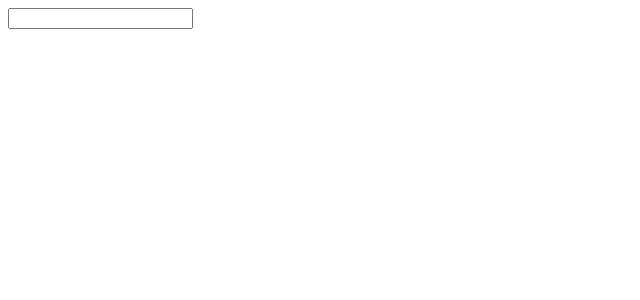
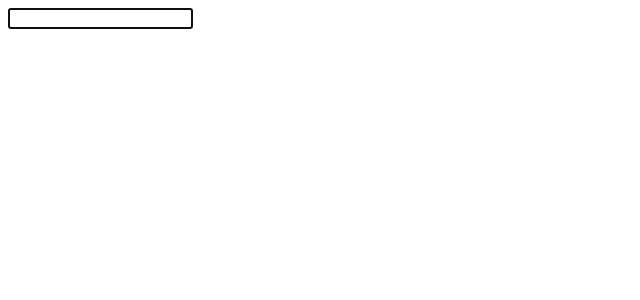
Before and after one commit to anamboijohn/Worddle, a Vue app: page / in a window 1280 px wide. Shown: the top 300 px of the page, without its empty margins (0-640 px from the left). Built offline with nearby package versions, Linux system fonts and the light colour scheme.

Commit message:
Forced input to always be focused

```diff
--- a/src/components/GuessInput.vue
+++ b/src/components/GuessInput.vue
@@ -24,7 +24,7 @@ const onSubmit = () => {
   if (!englishWords.includes(formattedWord.value)) {
     return
   }
- emit('guess-submitted', formattedWord.value)
+  emit('guess-submitted', formattedWord.value)
 }
 
 const onKeyDown = (event: KeyboardEvent) => {
@@ -44,8 +44,12 @@ const onKeyDown = (event: KeyboardEvent) => {
     type="text"
     name="word"
     id="word"
+    :maxlength="WORD_SIZE"
     v-model="formattedWord"
     @keydown.enter="onSubmit"
     @keydown="onKeyDown"
+
+    autofocus
+    @blur="({target})=>(target as HTMLInputElement).focus()"
   />
 </template>
```
Also changed, not shown: 1 other file (tests, documents, lock files or other folders).
